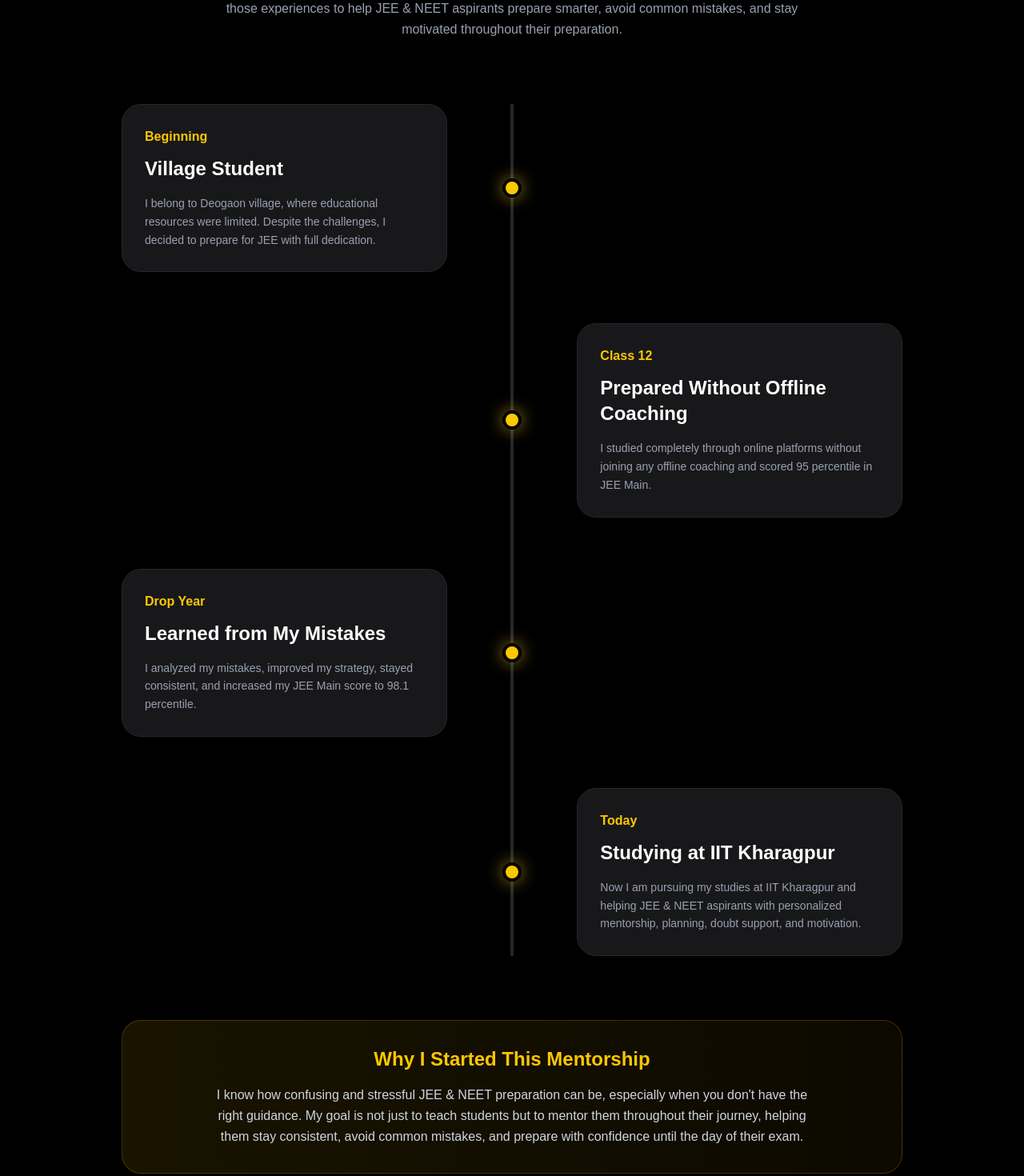
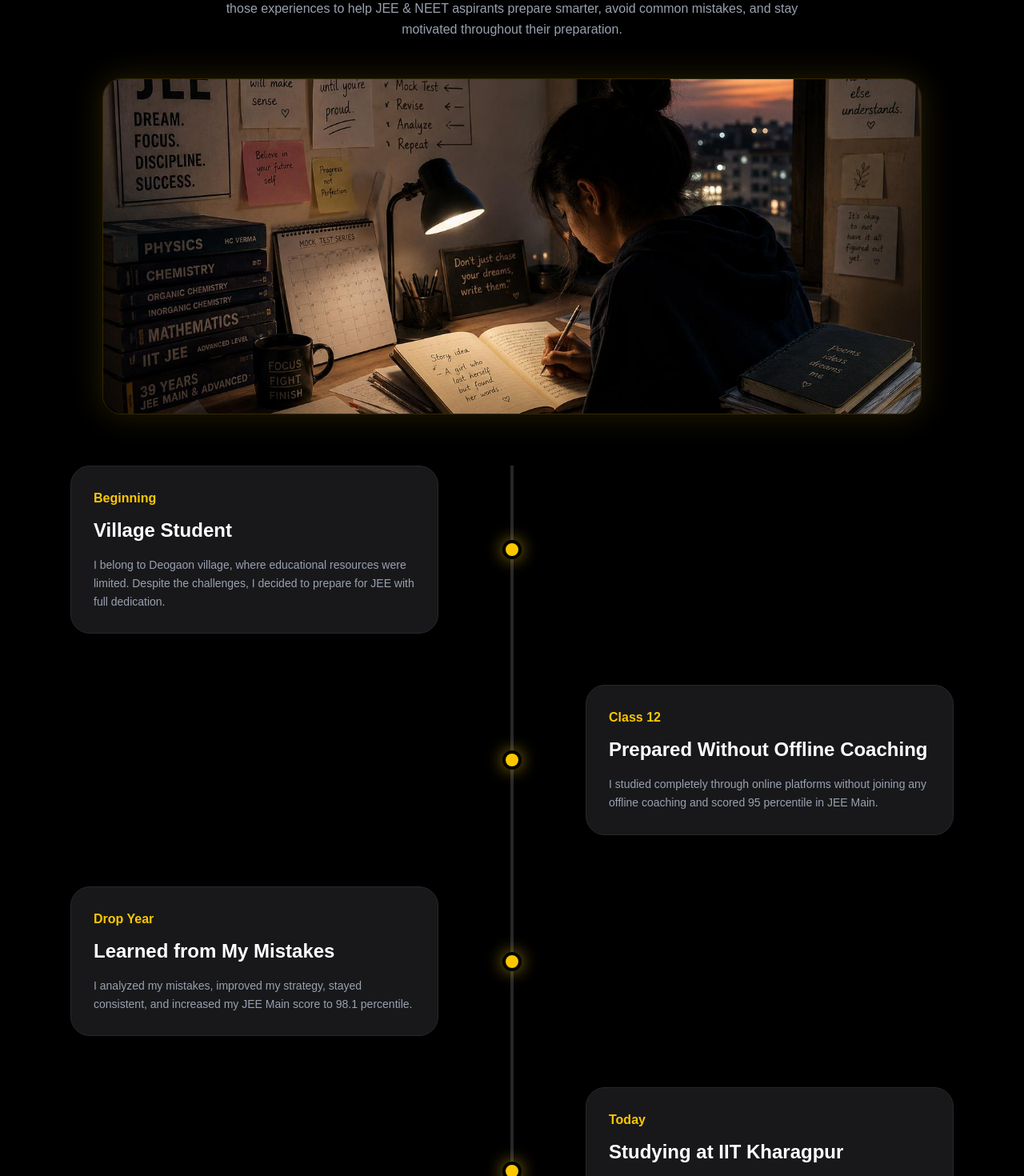
Before and after one commit to Shivam-singh-shi/mentorlink, a React (Vite) app in the folder client/: page / in a window 1280 px wide. Shown: the part 2640-4110 px from the top of the page at 80% size. Built offline with nearby package versions, Linux system fonts and the light colour scheme; no server answers.

Commit message:
Updated mentorship website with new UI and story section

```diff
--- a/client/src/components/about/AboutHero.jsx
+++ b/client/src/components/about/AboutHero.jsx
@@ -1,6 +1,9 @@
 import { motion } from "framer-motion";
 import { Link } from "react-router-dom";
 import { FaGraduationCap, FaArrowRight } from "react-icons/fa";
+import hero from "../../assets/images/hero.jpeg";
+import story from "../../assets/images/story.jpeg";
+
 
 const AboutHero = () => {
   return (
@@ -80,8 +83,13 @@ const AboutHero = () => {
           viewport={{ once: true }}
           className="flex justify-center mt-6 lg:mt-0"
         >
-          <div className="w-full max-w-[320px] sm:max-w-[380px] h-[380px] sm:h-[480px] rounded-[28px] sm:rounded-[35px] bg-zinc-900 border border-yellow-400/20 flex items-center justify-center shadow-[0_0_60px_rgba(250,204,21,.15)]">
-            <span className="text-gray-500 text-lg sm:text-xl">Mentor Image</span>
+          <div className="w-full max-w-[320px] sm:max-w-[380px] h-[380px] sm:h-[480px] rounded-[28px] sm:rounded-[35px] overflow-hidden border border-yellow-400/20 shadow-[0_0_60px_rgba(250,204,21,.15)]">
+            <img
+
+              src={hero}
+              alt="Satyam's Journey"
+              className="w-full h-full object-cover"
+            />
           </div>
         </motion.div>
       </div>
--- a/client/src/components/about/MentorStory.jsx
+++ b/client/src/components/about/MentorStory.jsx
@@ -9,8 +9,12 @@ const MentorStory = () => {
           whileInView={{ opacity: 1, x: 0 }}
           viewport={{ once: true }}
         >
-          <div className="rounded-3xl bg-zinc-900 border border-zinc-800 h-[420px] flex items-center justify-center shadow-lg">
-            <span className="text-gray-500 text-xl">Story Image</span>
+          <div className="w-full rounded-3xl overflow-hidden">
+            <img
+              src={Story}
+              alt="Satyam Story"
+              className="w-full h-full object-cover"
+            />
           </div>
         </motion.div>
 
--- a/client/src/components/home/Journey.jsx
+++ b/client/src/components/home/Journey.jsx
@@ -1,4 +1,5 @@
 import { motion } from "framer-motion";
+import Story from "../../assets/images/Story.jpeg";
 
 const journey = [
   {
@@ -26,7 +27,7 @@ const journey = [
 const Journey = () => {
   return (
     <section className="bg-black text-white py-14 sm:py-20 lg:py-28">
-      <div className="max-w-5xl mx-auto px-4 sm:px-6">
+      <div className="max-w-6xl mx-auto px-4 sm:px-6">
         {/* Heading */}
         <motion.h2
           initial={{ opacity: 0, y: 40 }}
@@ -51,8 +52,23 @@ const Journey = () => {
           motivated throughout their preparation.
         </motion.p>
 
+        {/* Story Image */}
+        <motion.div
+          initial={{ opacity: 0, scale: 0.9 }}
+          whileInView={{ opacity: 1, scale: 1 }}
+          viewport={{ once: true }}
+          transition={{ duration: 0.6 }}
+          className="mt-12 mb-16 flex justify-center"
+        >
+          <img
+            src={Story}
+            alt="Satyam Journey"
+            className="w-full max-w-5xl h-[260px] sm:h-[420px] object-cover rounded-3xl border border-yellow-400/20 shadow-[0_0_40px_rgba(250,204,21,0.15)]"
+          />
+        </motion.div>
+
         {/* Timeline */}
-        <div className="relative mt-14 sm:mt-20">
+        <div className="relative">
           <div className="absolute left-4 md:left-1/2 top-0 -translate-x-1/2 h-full w-1 bg-zinc-800"></div>
 
           {journey.map((item, index) => (
@@ -66,7 +82,6 @@ const Journey = () => {
                 index % 2 === 0 ? "md:flex-row" : "md:flex-row-reverse"
               }`}
             >
-              {/* Card */}
               <div className="w-full md:w-5/12 bg-zinc-900 border border-zinc-800 rounded-3xl p-6 sm:p-7 hover:border-yellow-400 hover:shadow-[0_0_25px_rgba(250,204,21,0.15)] transition-all duration-300">
                 <p className="text-yellow-400 font-bold text-sm sm:text-base">
                   {item.year}
@@ -81,7 +96,6 @@ const Journey = () => {
                 </p>
               </div>
 
-              {/* Timeline Dot */}
               <div className="absolute left-4 md:left-1/2 -translate-x-1/2 w-6 h-6 rounded-full bg-yellow-400 border-4 border-black shadow-[0_0_20px_rgba(250,204,21,0.6)]"></div>
             </motion.div>
           ))}
@@ -103,8 +117,8 @@ const Journey = () => {
             I know how confusing and stressful JEE & NEET preparation can be,
             especially when you don't have the right guidance. My goal is not
             just to teach students but to mentor them throughout their journey,
-            helping them stay consistent, avoid common mistakes, and prepare
-            with confidence until the day of their exam.
+            helping them stay consistent, avoiding common mistakes, and
+            preparing with confidence until the day of their exam.
           </p>
         </motion.div>
       </div>
```
Also changed, not shown: client/src/assets/images/Story.jpeg (added).
